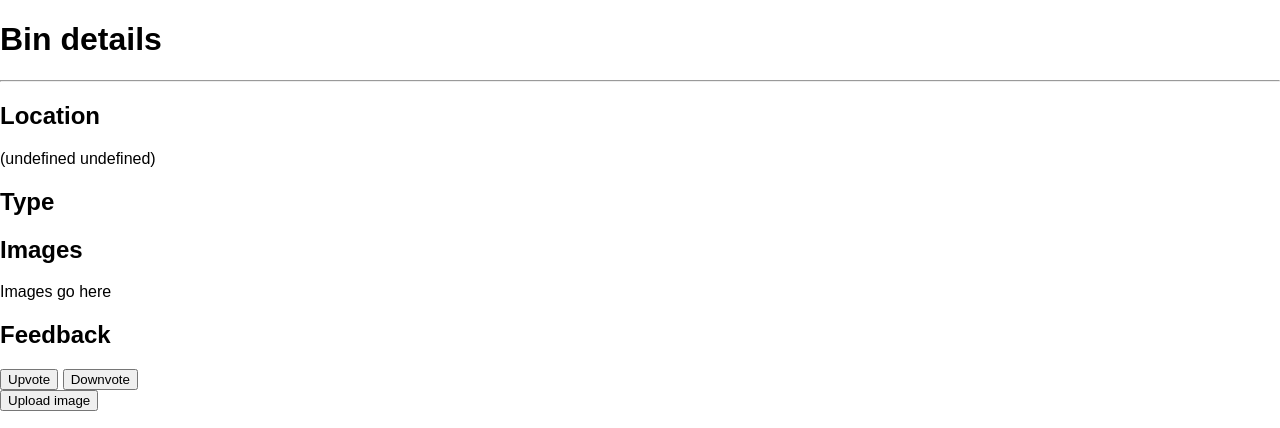
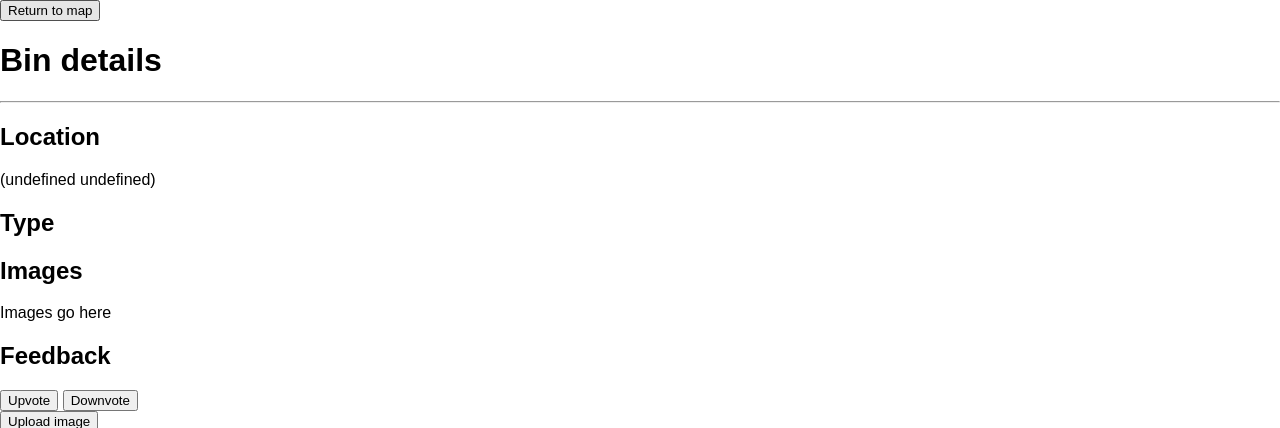
Before and after one commit to hnngo/COMP-2800-Team-DTC-01-BinWhere, a Flask app: template templates/bin-details.html in a window 1280 px wide. Shown: the top 428 px of the page. Run offline with Flask 2, Linux system fonts and the light colour scheme; the template is opened without the code that fills it, so the values that code supplies are empty.

Commit message:
Add return to map button

```diff
--- a/templates/bin-details.html
+++ b/templates/bin-details.html
@@ -8,6 +8,8 @@
     <script src="https://ajax.googleapis.com/ajax/libs/jquery/3.6.0/jquery.min.js"></script>
 </head>
 <body>
+
+    <button onclick="window.history.back()">Return to map</button>
 
     <h1>Bin details</h1>
     <hr>
```
